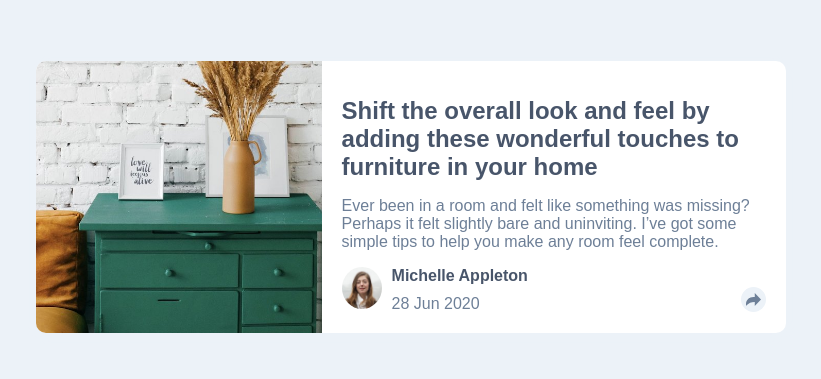
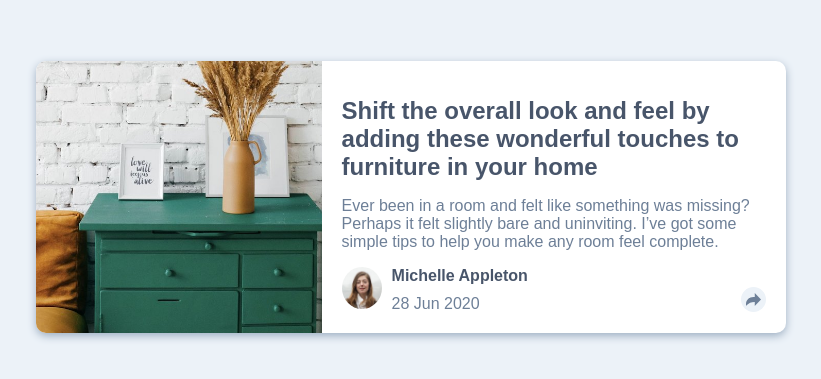
Before and after one commit to kidwizard42/article-preview-component, a plain HTML site: page index.html in a window 1280 px wide. Shown: the part 211-590 px from the top of the page, without its empty margins (229-1050 px from the left). Drawn offline with Linux system fonts and the light colour scheme.

Commit message:
Update styles.css
fixes box shadow and brings back the older color. It was the right color just the wrong box shadow.

```diff
--- a/styles.css
+++ b/styles.css
@@ -129,7 +129,7 @@ p{
   display: flex;
   flex-direction: column;
   position: relative;
-  box-shadow:0 3px 9px 1px #ecf2f8;
+  box-shadow:0 3px 9px 0px #9eafc2;
 }
 
 @media (min-width:768px) {
```
